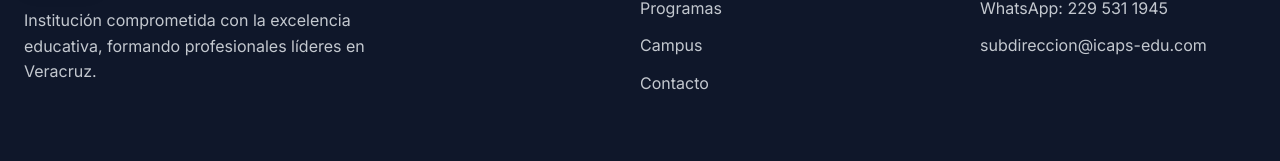
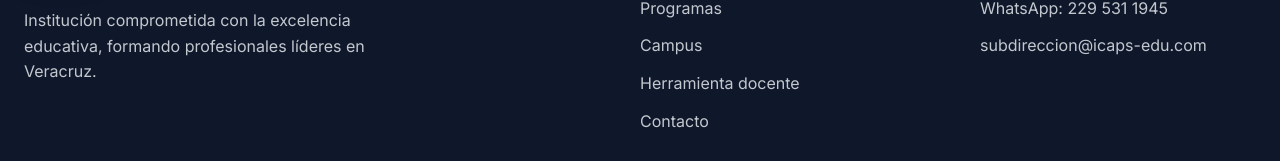
Before and after one commit to VanniBaltazar/icaps-site, a Next.js app: page / in a window 1280 px wide. Shown: the part 8512-8673 px from the top of the page. Built offline with nearby package versions, Linux system fonts and the light colour scheme.

Commit message:
animejs-efeccts

```diff
--- a/components/layout/Footer.jsx
+++ b/components/layout/Footer.jsx
@@ -74,6 +74,7 @@ export default function Footer() {
             <li><a href="#about">Nosotros</a></li>
             <li><a href="#programas">Programas</a></li>
             <li><a href="#galeria">Campus</a></li>
+            <li><a href="https://profe-app.vercel.app/" target="_blank" rel="noopener noreferrer">Herramienta docente</a></li>
             <li><a href="#contacto">Contacto</a></li>
           </ul>
         </nav>
```
